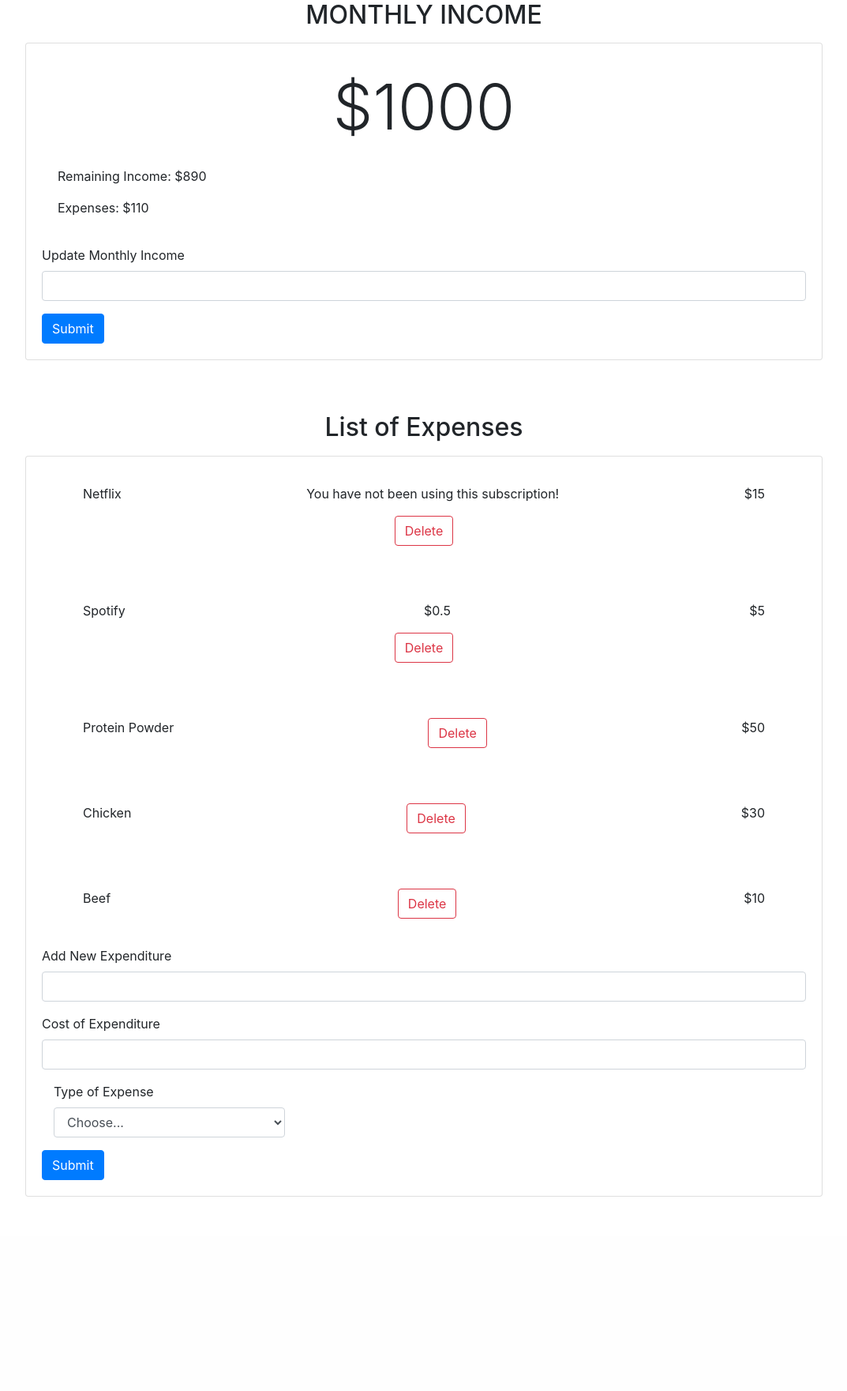
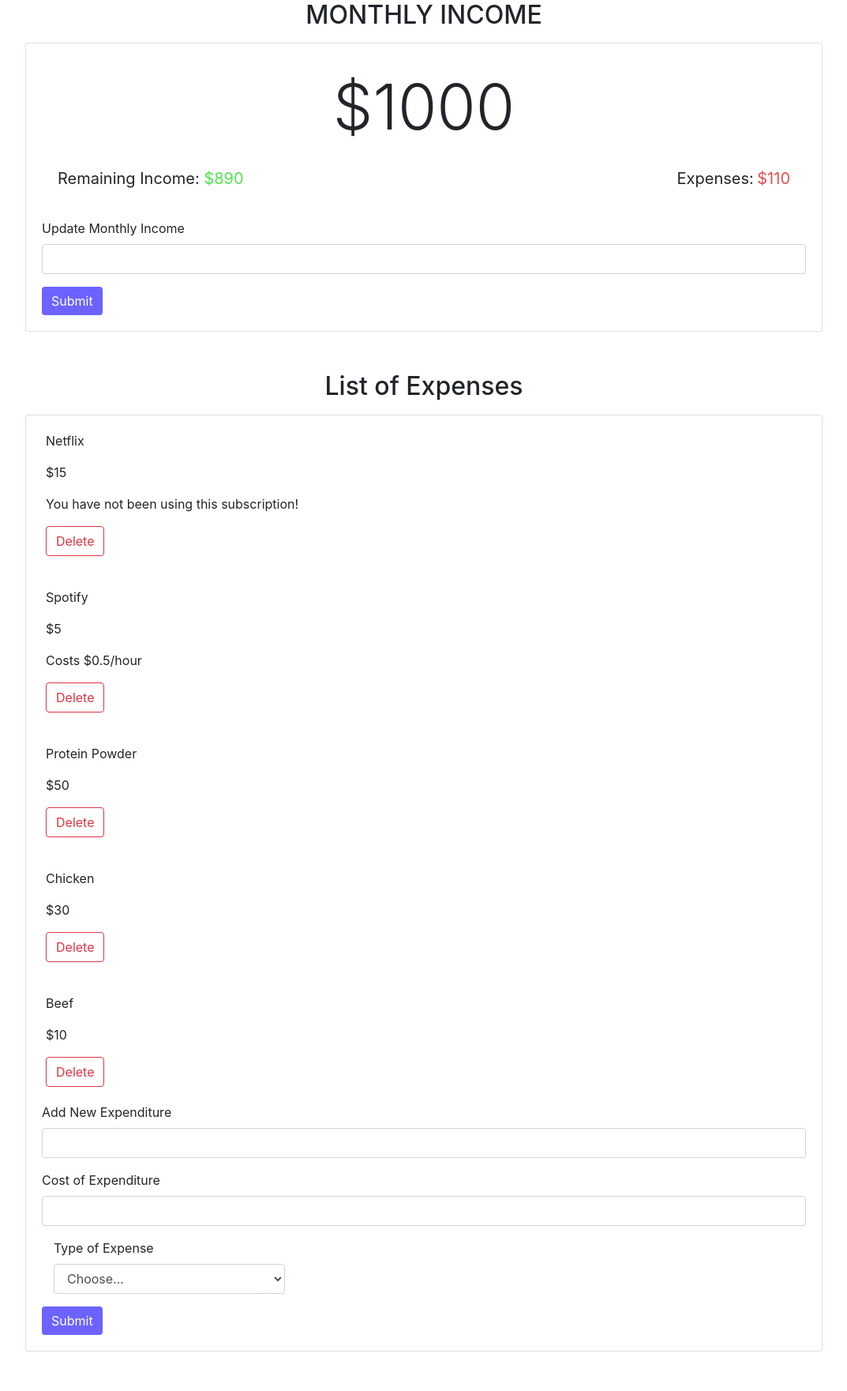
Before and after one commit to trey-sumida/Valueator, a Django app: page /calculator/ in a window 1280 px wide; the page is wider, and only the part inside the window is pictured. Shown: the part 160-1921 px from the top of that part at 79% size, without its empty margins (103-1176 px from the left). Before the commit the page ends 1675 px from the top of that part, so only its background shows below. Run offline with Django 3.2, Linux system fonts and the light colour scheme; a user stored in the database is signed in; data comes from the database, SQL or seed files in the repository; some libraries are stand-ins or nearby versions.

Commit message:
attempted styling fixes

```diff
--- a/Valueator-project/Calculator/static/css/calculator.css
+++ b/Valueator-project/Calculator/static/css/calculator.css
@@ -7,6 +7,11 @@
     margin-bottom: 50px;
     margin-right: 50px;
     margin-left: 50px;
+}
+
+.btn-primary {
+    background-color: #6C63FF !important;
+    border: none;
 }
 
 .card {
@@ -24,21 +29,31 @@
     font-size: 80px;
 }
 
-.exp-info {
-    text-align: center;
-    margin-top: 15px;
-    margin-bottom: 15px;
-
+.exp-total-header {
+    font-size: 20px;
+    display: inline-block;
 }
 
-.exp-name {
-    display: inline-block;
-    float: left;
-    padding-left: 2rem;
+.totalExp {
+    text-align: right;
 }
 
-.exp-cost {
+.exp-total {
+    font-size: 20px;
+    color: #e44e4e;
     display: inline-block;
-    float: right;
-    padding-right: 2rem;
 }
+
+.remain-in {
+    margin-bottom: 20px;
+}
+
+.r-income-header {
+    font-size: 20px;
+    display: inline;
+}
+.r-income {
+    font-size: 20px;
+    color: #4ee44e;
+    display: inline;
+}
--- a/Valueator-project/Calculator/templates/Calculator/calculator.html
+++ b/Valueator-project/Calculator/templates/Calculator/calculator.html
@@ -11,14 +11,27 @@
     <div class='income-section'>
         <!--Finds income of current user-->
         <h2 class='text-center mb-3'>MONTHLY INCOME</h2>
-        <div class='card mb-3'>
+        <div class='card'>
         {%if latest_income %}
                 <div class='card-body'>
                     <p class='lead'>${{ latest_income.income_text }}</p>
-
-                    <p class='r-income'>Remaining Income: ${{ remainingIncome }}</p>
-                    <p class='exp-total'>Expenses: ${{ totalExpenditureCost }}</p>
+                    <!--Prints the remaining income and total amount of expenses-->
+                    <div class="row">
+                        <div class=col>
+                            <p class="r-income-header">Remaining Income: </p>
+                            <p class='r-income'>${{ remainingIncome }}</p>
                         </div>
+                        <div class="col">
+                            <div class="totalExp">
+                                <p class="exp-total-header">Expenses: </p>
+                                <p class='exp-total'>${{ totalExpenditureCost }}</p>
+                            </div>
+                        </div>
+                    </div>
+                </div>
+                <!--Update Income option for users-->
+                <div class="row">
+                    <div class="col">
                         <form method='POST' action="{% url 'Calculator:addIncome' %}">
                             {% csrf_token %}
                             <div class='form-group'>
@@ -26,9 +39,11 @@
                                 <input class='form-control' id='add-income' name='income_text'>
                             </div>
                             <button type="submit" class="btn btn-primary">Submit</button>
-
                         </form>
+                    </div>
+                </div>
         {% else %}
+        <!--If there is no income recorded, allow user to add monthly income-->
             <p>No income available</p>
             <form method='POST' action="{% url 'Calculator:addIncome' %}">
                 {% csrf_token %}
@@ -48,34 +63,48 @@
         <div class='card mb-3'>
         {%if fusion %}
             {% for expenditure, hourly in fusion %}
-                    <div class='card-body'>
+                    <div class='card-body' style="width: 100rem">
+                        <div class="row row-cols-4">
                             <div class='exp-info'>
+                                <!--Prints expenditure, expenditure price, and hourly cost if it is a digital subscription-->
+                                <div class="col-xs-4">
                                     <p class='exp-name'>{{ expenditure.expenditure_text }}</p>
+                                </div>
+                                <div class="col-xs-4">
                                     <p class='exp-cost'>${{ expenditure.expenditure_price }}</p>
                                     {% if hourly > -1 %}
                                         {% if hourly == 0 %}
                                             <p>You have not been using this subscription!</p>
                                         {% else %}
-                                    <p>${{hourly}}</p>
+                                            <p>Costs ${{hourly}}/hour</p>
                                         {% endif %}
                                     {% endif %}
+                                </div>
+                                <!--Delete an expense from list-->
+                                <div class="col-xs-4">
                                     <form method='POST' action="{% url 'Calculator:deleteExpenditure' expenditure.id %}">
                                         {% csrf_token %}
                                         <button type="submit" class="btn btn-outline-danger">Delete</button>
                                     </form>
                                 </div>
                             </div>
+                        </div>
+                    </div>
             {% endfor %}
+            <!--add a new expenditure-->
             <form method='POST' action="{% url 'Calculator:addExpenditure' %}">
                 {% csrf_token %}
+                <!--expenditure name-->
                 <div class='form-group'>
                     <label for='add-expenditure'>Add New Expenditure</label>
                     <input class='form-control' id='add-expenditure' name='expenditure_text'>
                 </div>
+                <!--expenditure price-->
                 <div class='form-group'>
                     <label for='add-expenditure-price'>Cost of Expenditure</label>
                     <input class='form-control' id='add-expenditure-price' name='expenditure_price'>
                 </div>
+                <!--expenditure type-->
                 <div class="form-group col-md-4">
                     <div id="exp-type">
                         <label for="topic_text">Type of Expense</label>
@@ -87,7 +116,7 @@
                         </select>
                     </div>
                 </div>
-
+                <!--Input field for hours used if expenditure is a Digital Subscription-->
                 <div class='form-group col-md-4' id='add-hours'>
                     <label for='add-hours'>How many hours do you spend using this service?</label>
                     <input class='form-control' id='add-hours' name='sub_hours'>
@@ -95,17 +124,22 @@
                 <button type="submit" class="btn btn-primary">Submit</button>
             </form>
         {% else %}
+        <!--allows users to add expenditures if no expenditures are recorded-->
             <p>No expenditure(s) available</p>
             <form method='POST' action="{% url 'Calculator:addExpenditure' %}">
                 {% csrf_token %}
+                <!--add a new expenditure-->
+                <!--expenditure name-->
                 <div class='form-group'>
                     <label for='add-expenditure'>Add New Expenditure</label>
                     <input class='form-control' id='add-expenditure' name='expenditure_text'>
                 </div>
+                <!--expenditure price-->
                 <div class='form-group'>
                     <label for='add-expenditure-price'>Cost of Expenditure</label>
                     <input class='form-control' id='add-expenditure-price' name='expenditure_price'>
                 </div>
+                <!--expenditure type-->
                 <div class="form-group col-md-4">
                     <div id="exp-type">
                     <label for="topic_text">Type of Expense</label>
@@ -117,6 +151,7 @@
                     </select>
                     </div>
                 </div>
+                 <!--Input field for hours used if expenditure is a Digital Subscription-->
                 <div class='form-group col-md-4' id='add-hours'>
                     <label for='add-hours'>How many hours do you spend using this service?</label>
                     <input class='form-control' id='add-hours' name='sub_hours'>
@@ -127,6 +162,7 @@
         </div>
     </div>
     {% else %}
+    <!--Restricts unwanted users (not logged in)-->
     <h1>You must login to be able to use the calculator</h1>
     {% endif %}
 </div>
```
Lines whose indentation alone changed are shown as unchanged.
